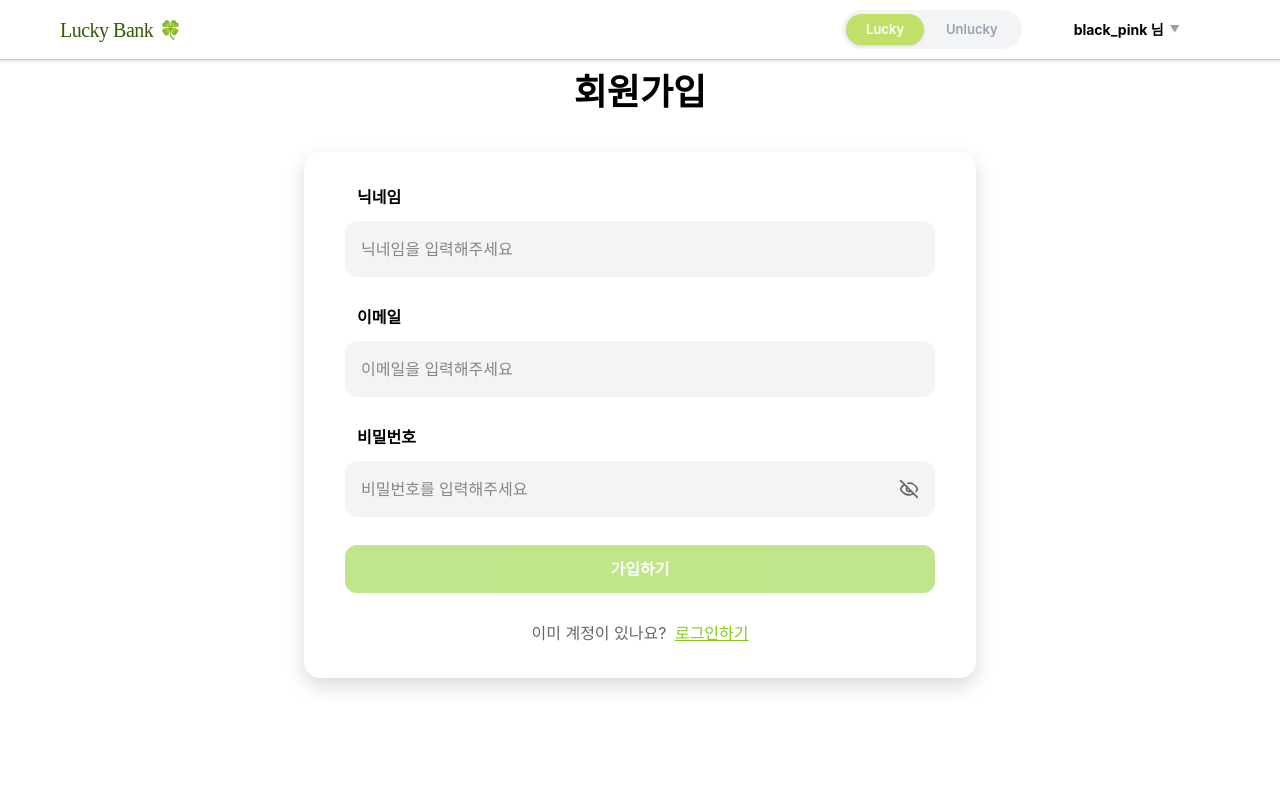
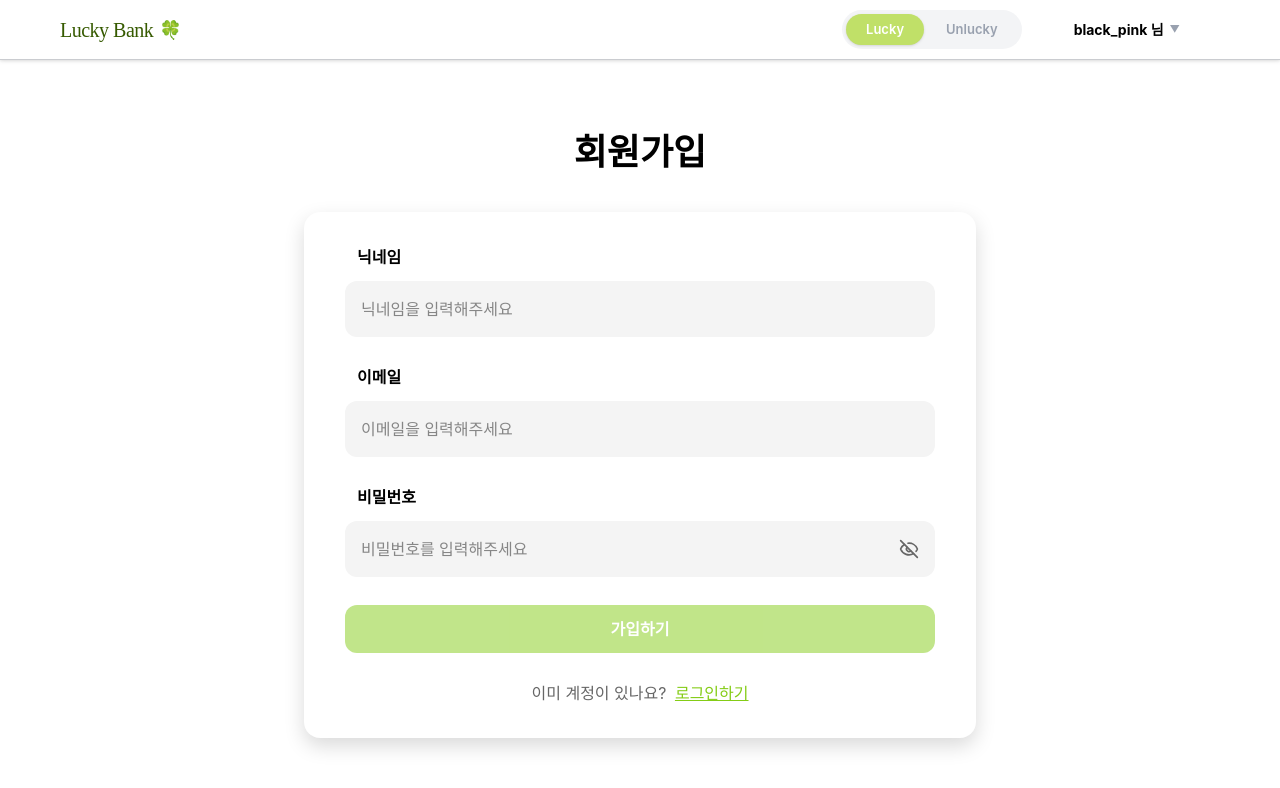
Before and after one commit to kb7-blackpink/Blackpink_AccountBook, a Vue app: page /signup in a window 1280 px wide. Shown: the top 788 px of the page. Built offline with nearby package versions, Linux system fonts and the light colour scheme; data requests are answered from the project's data file; a web font is replaced by a local one.

Commit message:
fix: login, signup, settings page layout 수정

```diff
--- a/src/components/common/BaseCard.vue
+++ b/src/components/common/BaseCard.vue
@@ -1,6 +1,6 @@
 <template>
   <div
-    class="w-full max-w-2xl flex flex-col rounded-2xl bg-app border border-white text-app shadow-[0_8px_20px_rgba(0,0,0,0.15)] px-10 py-8 gap-8"
+    class="w-full max-w-2xl flex flex-col rounded-2xl bg-app border border-white/50 text-app shadow-[0_8px_20px_rgba(0,0,0,0.15)] px-10 py-8 gap-8"
   >
     <slot />
   </div>
--- a/src/pages/LoginPage.vue
+++ b/src/pages/LoginPage.vue
@@ -1,5 +1,7 @@
 <template>
-  <div class="flex w-full flex-col items-center justify-center gap-10">
+  <div
+    class="flex min-h-[calc(100dvh-60px-24px)] w-full flex-col items-center justify-center gap-10 py-[60px]"
+  >
     <h1 class="text-4xl font-bold">로그인</h1>
 
     <BaseCard>
--- a/src/pages/SettingsPage.vue
+++ b/src/pages/SettingsPage.vue
@@ -1,5 +1,7 @@
 <template>
-  <div class="flex w-full flex-col items-center justify-center gap-10">
+  <div
+    class="flex w-full flex-col items-center justify-center gap-10 py-[60px]"
+  >
     <BaseCard>
       <div class="flex flex-col gap-7">
         <h1 class="text-4xl font-bold">내 정보</h1>
--- a/src/pages/SignupPage.vue
+++ b/src/pages/SignupPage.vue
@@ -1,5 +1,7 @@
 <template>
-  <div class="flex w-full flex-col items-center justify-center gap-10">
+  <div
+    class="flex min-h-[calc(100dvh-60px-24px)] w-full flex-col items-center justify-center gap-10 py-[60px]"
+  >
     <h1 class="text-4xl font-bold">회원가입</h1>
 
     <BaseCard>
```
